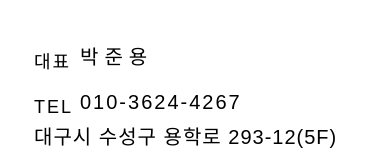
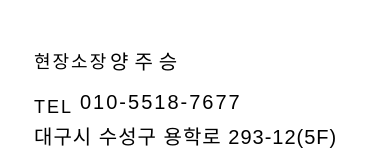
Before and after one commit to yangddiong/hdR_L, a plain HTML site: page index.html in a window 390 px wide. Shown: the part 7342-7506 px from the top of the page. Drawn offline with Linux system fonts and the light colour scheme.

Commit message:
modify info

```diff
--- a/css/style.css
+++ b/css/style.css
@@ -443,7 +443,7 @@ header .fh5co-navbar-brand .fh5co-logo:active, header .fh5co-navbar-brand .fh5co
   letter-spacing: 2px;
   position: absolute;
   top:26px;
-  right:350px;
+  right:313px;
 }
 
 .info .name{
@@ -455,7 +455,7 @@ header .fh5co-navbar-brand .fh5co-logo:active, header .fh5co-navbar-brand .fh5co
   letter-spacing: 6px;
   position: absolute;
   top:20px;
-  right:260px;
+  right:220px;
 }
 
 
@@ -526,8 +526,8 @@ header .fh5co-navbar-brand .fh5co-logo:active, header .fh5co-navbar-brand .fh5co
   }
 
   .info .name{
-    top:150px;
-    left:80px;
+    top:155px;
+    left:110px;
     font-size:20px;
     width: 100px;
   }
@@ -536,7 +536,7 @@ header .fh5co-navbar-brand .fh5co-logo:active, header .fh5co-navbar-brand .fh5co
     top:156px;
     left:34px;
     font-size:18px;
-    width: 50px;
+    width: 100px;
   }
 }
 
--- a/index.html
+++ b/index.html
@@ -211,11 +211,11 @@
 					<img class="posco" src="images/posco.png">
 					<p class="poscoText">포스코강판 협력시공사</p>
 
-						<p class="position">대표</p>
-						<p class="name">박준용</p>
+						<p class="position">현장소장</p>
+						<p class="name">양주승</p>
 
 					<p class="telLabel">TEL</p>
-					<p class="tel">010-3624-4267</p>
+					<p class="tel">010-5518-7677</p>
 
 					<p class="address">대구시 수성구 용학로 293-12(5F)</p>
 				</div>
```
